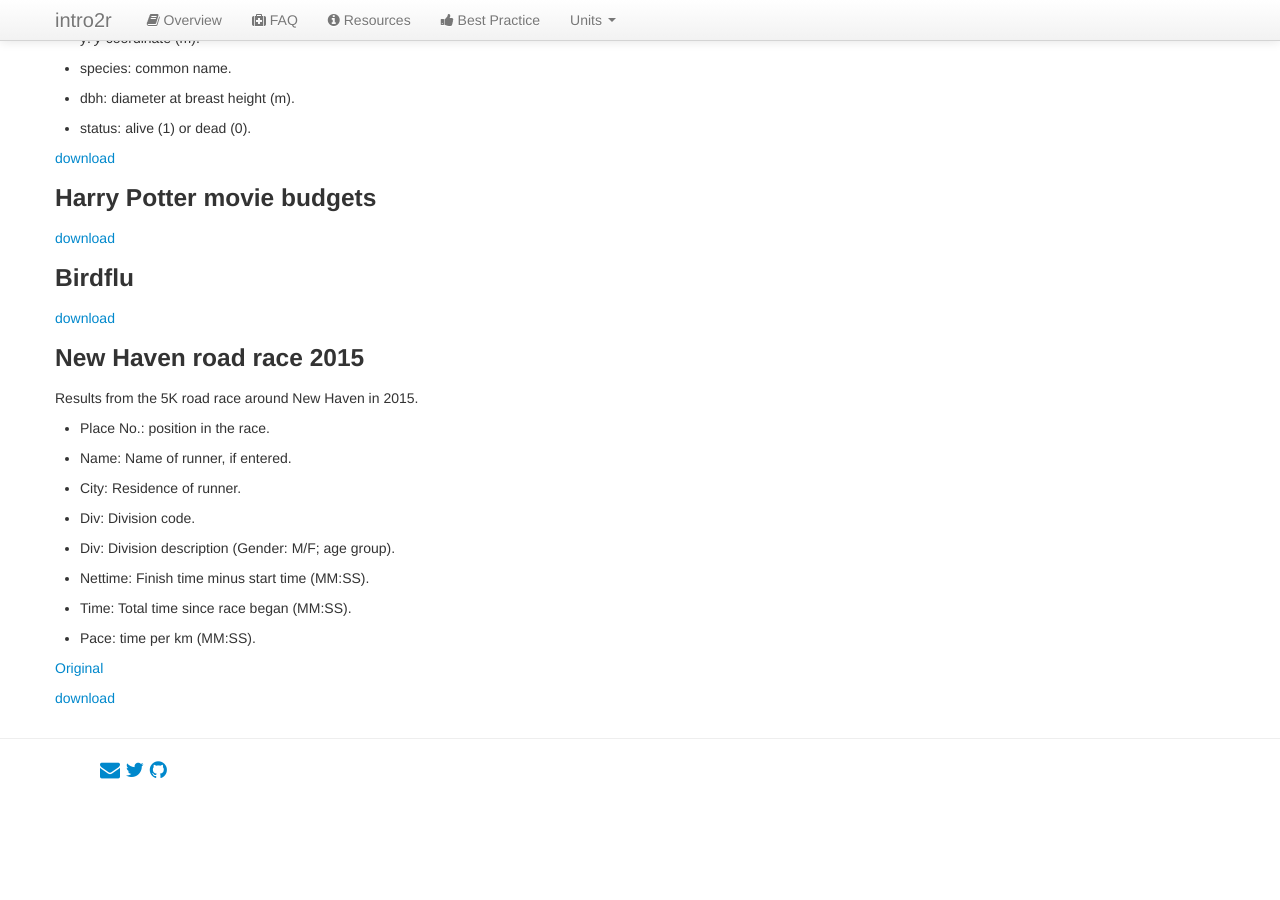
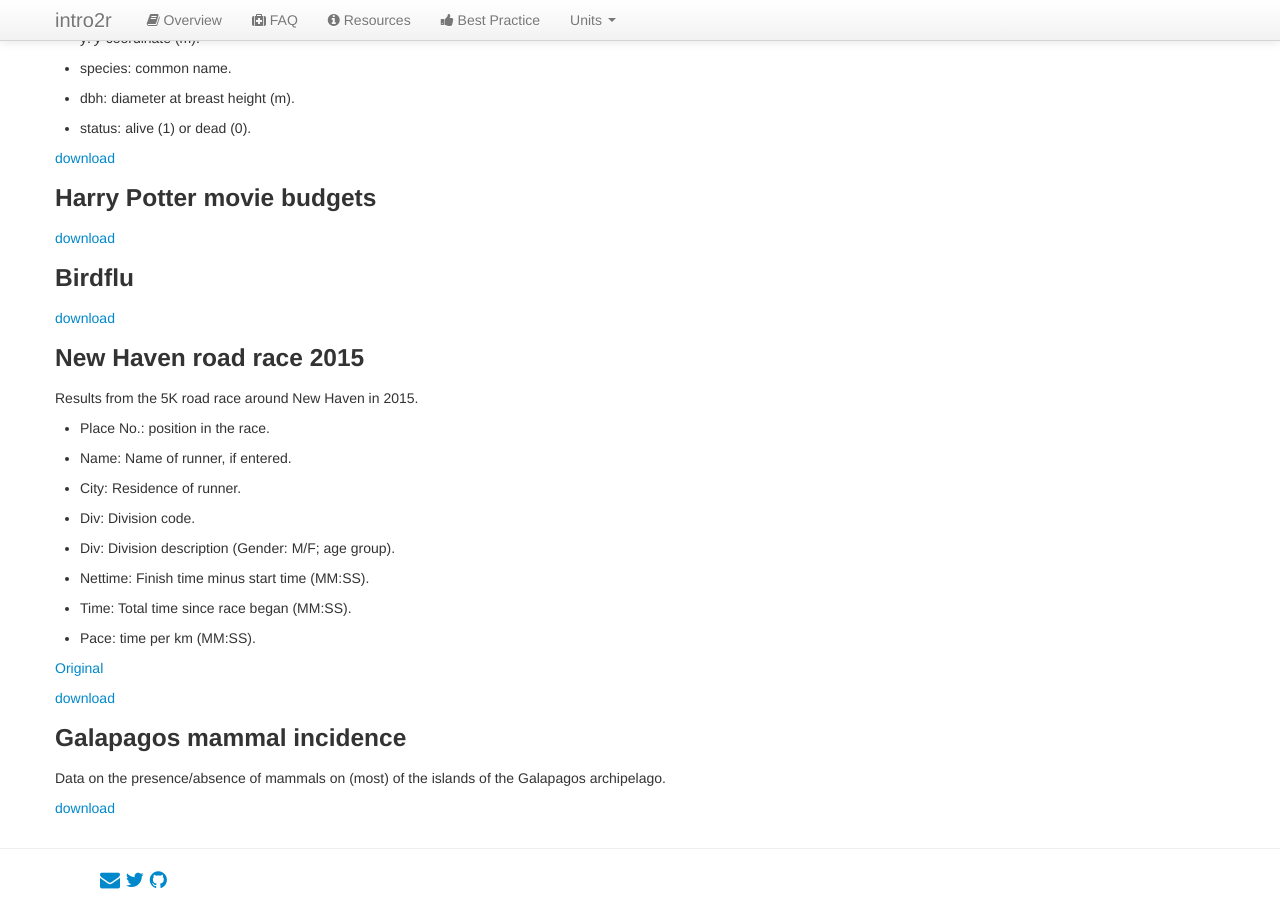
Before and after one commit to intro2r/intro2r, a Jekyll site: the page built from data/index.md, in a window 1280 px wide and 900 px high, scrolled down 552 px. Built offline with Jekyll 4.4.1, drawn with Linux system fonts in a browser that asks for light colours; before the commit the page ends 1342 px from its top, so only the background shows below that.

Commit message:
Update index.md

```diff
--- a/data/index.md
+++ b/data/index.md
@@ -72,3 +72,10 @@ Results from the 5K road race around New Haven in 2015.
 [Original](http://www.newhavenroadrace.org/wp-content/uploads/2015/03/NH16-5k-Overall.txt)
 
 [download](../data/NH16-5k-Overall.txt)
+
+
+### Galapagos mammal incidence
+
+Data on the presence/absence of mammals on (most) of the islands of the Galapagos archipelago.
+
+[download](../data/galapagos_mammals.csv)
```
